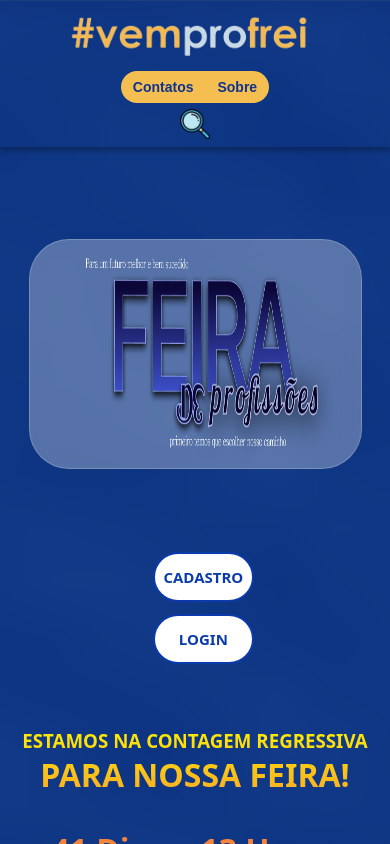
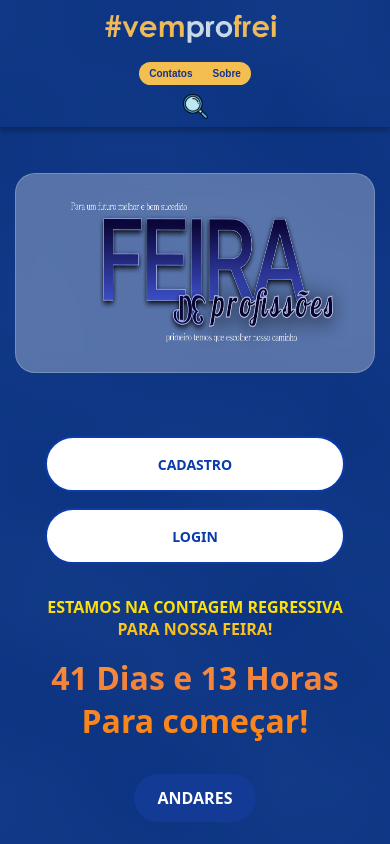
Before and after one commit to Mandeds/Feira-de-Profissoes, a React (Vite) app: page / in a window 390 px wide. Built offline with nearby package versions, Linux system fonts and the light colour scheme.

Commit message:
SeiLa
Segue roteiro

```diff
--- a/src/react/home/style.scss
+++ b/src/react/home/style.scss
@@ -1,13 +1,9 @@
 /* Reset básico de todos os elementos */
 * {
     padding: 0;
-    /* remove espaçamento interno */
     margin: 0;
-    /* remove espaçamento externo */
     box-sizing: border-box;
-    /* inclui padding e border na largura total */
     font-family: system-ui, -apple-system, BlinkMacSystemFont, 'Segoe UI', Roboto, Oxygen, Ubuntu, Cantarell, 'Open Sans', 'Helvetica Neue', sans-serif;
-    /* fonte padrão do sistema */
 }
 
 /* Configuração do body e html */
@@ -16,7 +12,6 @@ html {
     width: 100%;
     height: 100%;
     overflow-x: hidden;
-    /* evita barra horizontal */
 }
 
 /* Container principal da home */
@@ -24,12 +19,10 @@ html {
     min-height: 100vh;
     width: 100%;
     overflow-x: hidden;
-
-    display: flex; /* habilita o flex */
-    justify-content: center; /* centraliza horizontal */
-    align-items: center; /* centraliza vertical */
-    flex-direction: column; /* mantém em coluna (um abaixo do outro) */
-
+    display: flex;
+    justify-content: center;
+    align-items: center;
+    flex-direction: column;
     background:
         linear-gradient(
             rgba(18, 54, 142, 0.7) 50%,
@@ -40,54 +33,51 @@ html {
     background-position: center;
 }
 
-
 /* Header da página */
 header {
     width: 100%;
-    padding: 15px 40px;
+    padding: 15px 20px;
     background-color: transparent;
     display: flex;
     align-items: center;
     justify-content: space-between;
     box-shadow: 0px 4px 5px rgba(0, 0, 0, 0.25);
-    /* sombra abaixo do header */
 }
 
 /* Logo principal */
 header img:nth-child(1) {
-    height: 80px;
+    height: 60px;
+    max-width: 100%;
 }
 
 /* Logo ou ícone secundário */
 header img:nth-child(3) {
-    height: 45px;
+    height: 35px;
+    max-width: 100%;
     transition: all 0.5s ease-in-out;
-    /* efeito suave */
 }
 
 /* Hover do ícone do header */
 header img:nth-child(3):hover {
     transform: scale(1.2);
-    /* aumenta o tamanho ao passar o mouse */
 }
 
 /* Botões / links principais */
 .link,
 .link1 {
     text-decoration: none;
-    /* remove underline */
     background-color: #F4BF50;
     color: #10338D;
     font-family: Arial, Helvetica, sans-serif;
     font-weight: 700;
-    padding: 12px 25px;
+    padding: 10px 20px;
     transition: all 0.3s ease-in-out;
+    font-size: 14px;
 }
 
 /* Bordas arredondadas específicas */
 .link {
     border-radius: 36px 0px 0px 36px;
-    /* arredonda só um lado */
 }
 
 .link1 {
@@ -104,56 +94,55 @@ header img:nth-child(3):hover {
 .container_main {
     display: flex;
     flex-wrap: wrap;
-    /* quebra linhas em telas menores */
     justify-content: center;
-    gap: 6rem;
-    /* espaçamento entre elementos */
-    margin-top: 3rem;
+    gap: 2rem;
+    margin-top: 2rem;
     width: 100%;
+    padding: 0 15px;
 }
 
 .container_principal {
     display: flex;
     flex-direction: column;
     align-items: center;
-    max-width: 600px;
-    /* limite de largura */
+    max-width: 100%;
     width: 100%;
 }
 
 /* Caixa principal da feira */
 .container_principal>.feira {
-    height: 230px;
-    margin: 60px auto 45px auto;
-    padding: 0 20px;
+    height: auto;
+    min-height: 200px;
+    margin: 30px auto 25px auto;
+    padding: 20px;
     background-color: rgba(255, 255, 255, 0.3);
-    /* transparente com blur */
-    border-radius: 40px;
+    border-radius: 30px;
     backdrop-filter: blur(10px);
     -webkit-backdrop-filter: blur(10px);
     border: 1px solid rgba(255, 255, 255, 0.2);
+    width: 100%;
+    max-width: 500px;
 }
 
 /* Container dos botões */
 .botoes {
     display: flex;
     justify-content: center;
-    /* centraliza horizontalmente */
-    gap: 1.2rem;
-    /* espaço entre os botões */
+    gap: 1rem;
     margin-top: 1rem;
+    flex-direction: column;
+    width: 100%;
+    max-width: 400px;
 }
 
 /* Botões */
 .botoes button {
     border-radius: 40px;
-    height: 5rem;
-    width: 15rem;
+    height: 4rem;
+    width: 100%;
     color: #0b3baa;
     background-color: #fff;
-    /* fundo branco */
     border: 2px solid #0b3baa;
-    /* contorno azul */
     font-weight: 600;
     cursor: pointer;
     transition: all 0.3s ease;
@@ -166,72 +155,72 @@ header img:nth-child(3):hover {
 /* Links dentro do botão */
 .botoes button a {
     text-decoration: none;
-    /* remove underline */
     color: inherit;
-    /* herda a cor do botão */
     width: 100%;
     height: 100%;
-    font-size: 20px;
+    font-size: 16px;
     display: flex;
     align-items: center;
     justify-content: center;
     font-weight: 800;
 }
 
-
 /* Hover dos botões */
 .container_principal button:hover {
-    transform: scale(1.1);
+    transform: scale(1.05);
 }
 
 /* Horário em destaque */
 .horario {
     font-weight: 900;
-    font-size: 1.5rem;
-    margin-top: 4rem;
+    font-size: 1.2rem;
+    margin-top: 2rem;
     text-align: center;
-
     background: linear-gradient(360deg, #ff8800, #F4833E, #ffee00);
-    -webkit-background-clip: text; /* necessário no Chrome/Safari */
-    -webkit-text-fill-color: transparent; /* deixa a cor do texto transparente */
-    background-clip: text; /* necessário no Firefox */
-    color: transparent; /* fallback */
+    -webkit-background-clip: text;
+    -webkit-text-fill-color: transparent;
+    background-clip: text;
+    color: transparent;
 }
 
-
 .regressiva {
-    font-size: 4rem;
-    padding-top: 2rem;
-    padding-bottom: 2rem;
+    font-size: 2.5rem;
+    padding-top: 1rem;
+    padding-bottom: 1rem;
+    text-align: center;
 }
 
 .horario h3 {
     color: white;
+    font-size: 1rem;
 }
 
 .paranossafeira {
     color: white;
-    font-size: 2rem;
+    font-size: 1.5rem;
+    text-align: center;
 }
 
 /* Informações da seção */
 .informacoes {
     text-align: center;
+    width: 100%;
 }
 
 .informacoes>h2 {
     color: white;
     font-family: "Roboto";
+    font-size: 1.2rem;
 }
 
 .informacoes>.andares {
     display: inline-block;
-    margin-top: 1.5rem;
-    padding: 1rem 2rem;
+    margin-top: 1rem;
+    padding: 0.8rem 1.5rem;
     background-color: #133A94;
     color: white;
     font-weight: 600;
-    font-size: 20px;
+    font-size: 16px;
     text-decoration: none;
     border-radius: 40px;
     transition: all 0.5s ease;
@@ -242,116 +231,100 @@ header img:nth-child(3):hover {
     display: flex;
     flex-direction: column;
     align-items: center;
-    max-width: 500px;
-    /* não estoura em telas menores */
+    max-width: 100%;
     width: 100%;
-    padding-left: 45px;
+    padding: 0 15px;
+
+
 }
 
 /* Cartão do instituto */
 .card_instituto {
     background-color: #275BD5;
-    padding: .6rem .9rem;
+    padding: 0.5rem 0.8rem;
     border-radius: 15px;
     color: white;
     font-weight: bolder;
-    font-size: 20pt;
+    font-size: 16pt;
     margin-top: 1rem;
     text-align: center;
+    width: 100%;
+    max-width: 400px;
 }
 
 /* Cartões de andares */
 .cards_andares {
     background-color: #FFE8BD;
     width: 100%;
-    padding: 2rem 1rem;
+    max-width: 400px;
+    padding: 1.5rem 1rem;
     margin-top: 0.7rem;
-    border-radius: 40px;
+    border-radius: 30px;
     text-align: center;
 }
 
 .cards_andares h2 {
     font-weight: lighter;
     color: #10338D;
-    margin-bottom: 1.5rem;
+    margin-bottom: 1rem;
+    font-size: 1.2rem;
 }
 
 /* Redes sociais */
 .redesSociais {
     display: flex;
-    gap: 15px;
+    gap: 10px;
     justify-content: center;
     align-items: center;
-    margin-top: 20px;
+    margin-top: 15px;
+    flex-wrap: wrap;
 }
 
 .redesSociais a {
     display: flex;
     justify-content: center;
     align-items: center;
-    width: 50px;
-    height: 50px;
+    width: 40px;
+    height: 40px;
     border-radius: 50%;
-    /* ícones circulares */
     transition: transform 0.3s, box-shadow 0.3s;
-    /* animação hover */
 }
 
 .redesSociais a img {
-    width: 24px;
-    height: 24px;
+    width: 20px;
+    height: 20px;
     filter: brightness(0) invert(1);
-    /* deixa ícone branco */
 }
 
 .redesSociais a:hover {
-    transform: scale(1.2);
-    box-shadow: 0 4px 15px rgba(0, 0, 0, 0.3);
-    /* sombra ao passar mouse */
+    transform: scale(1.1);
+    box-shadow: 0 4px 10px rgba(0, 0, 0, 0.2);
 }
 
 /* Cores específicas para cada rede social */
-.redesSociais a:nth-child(1) {
-    background-color: #1877f2;
-}
-
-/* Facebook */
-.redesSociais a:nth-child(2) {
-    background-color: #e1306c;
-}
-
-/* Instagram */
-.redesSociais a:nth-child(3) {
-    background-color: #000000;
-}
-
-/* TikTok */
-.redesSociais a:nth-child(4) {
-    background-color: #0077b5;
-}
-
-/* LinkedIn */
-.redesSociais a:nth-child(5) {
-    background-color: #ff0000;
-}
-
-/* YouTube */
+.redesSociais a:nth-child(1) { background-color: #1877f2; } /* Facebook */
+.redesSociais a:nth-child(2) { background-color: #e1306c; } /* Instagram */
+.redesSociais a:nth-child(3) { background-color: #000000; } /* TikTok */
+.redesSociais a:nth-child(4) { background-color: #0077b5; } /* LinkedIn */
+.redesSociais a:nth-child(5) { background-color: #ff0000; } /* YouTube */
 
 /* Títulos secundários */
 .container_secundaria h3 {
-    font-size: 2rem;
+    font-size: 1.5rem;
     color: #275BD5;
     margin: 1rem 0;
+    text-align: center;
 }
 
 /* Links adicionais */
 .Link2,
 .Link3 {
     text-decoration: none;
-    font-size: 1.2rem;
+    font-size: 1rem;
     font-weight: 500;
-    padding: 10px 20px;
-    border-radius: 48px;
+    padding: 8px 16px;
+    border-radius: 40px;
+    text-align: center;
 }
 
 .Link2 {
@@ -369,37 +342,34 @@ header img:nth-child(3):hover {
     display: flex;
     justify-content: center;
     flex-wrap: wrap;
-    gap: 1rem;
-    margin-top: 2rem;
+    gap: 0.8rem;
+    margin-top: 1.5rem;
 }
 
 /* Container das escolhas */
 .escolhas {
     display: flex;
     justify-content: center;
-    /* centraliza horizontalmente */
-    margin-top: 2rem;
+    margin-top: 1.5rem;
+    width: 100%;
 }
 
 .escolhas nav ul {
     list-style: none;
-    /* remove bullets */
     display: flex;
-    gap: 1.5rem;
-    /* espaço entre os itens */
+    flex-wrap: wrap;
+    gap: 0.8rem;
     padding: 0;
     margin: 0;
+    justify-content: center;
 }
 
 .escolhas nav ul li {
-    font-size: 30px;
-    padding: 0.6rem 1.2rem;
-    /* espaço interno */
+    font-size: 18px;
+    padding: 0.5rem 1rem;
     border-radius: 40px;
-    /* mesma estética arredondada dos botões */
     border: 2px solid #0b3baa;
-    /* contorno azul igual aos botões */
-    font-weight: 900;
+    font-weight: 700;
     color: rgb(255, 255, 255);
     transition: all 0.3s ease;
     display: flex;
@@ -414,85 +384,68 @@ header img:nth-child(3):hover {
     transform: scale(1.05);
 }
 
-/* Estado ativo opcional */
-.escolhas nav ul li.active {
-    background-color: #f1f1f1;
-    color: #fff;
+/* Posters */
+.andares_fotos {
+    width: 100%;
+    display: flex;
+    justify-content: center;
 }
 
-/* Posters */
-
 .andares_fotos img {
-    height: 570px;
-    border-radius: 20px;
+    width: 100%;
+    max-width: 400px;
+    height: auto;
+    border-radius: 15px;
     cursor: pointer;
 }
 
 /* imagem escondida inicialmente */
 .andares_hidden {
     position: fixed;
-    /* fica fixa na tela */
     top: 50%;
-    /* centraliza vertical */
     left: 50%;
-    /* centraliza horizontal */
     transform: translate(-50%, -50%) scale(0);
-    /* começa "fechada" */
-    height: 570px;
-    border-radius: 20px;
+    max-width: 90%;
+    height: auto;
+    border-radius: 15px;
     opacity: 0;
-    /* invisível */
     transition: all 0.1s ease;
-    /* animação suave */
     z-index: 999;
-    /* fica acima do conteúdo */
 }
 
-/* quando passar o mouse em .andares_fotos */
 .andares_fotos:active .andares_hidden {
     transform: translate(-50%, -50%) scale(1);
-    /* cresce */
     opacity: 1;
-    /* aparece */
-
-
 }
 
 .Mini-Footer {
     background-color: rgb(215, 215, 215);
-
     display: flex;
     justify-content: center;
     align-items: center;
     flex-direction: column;
+    padding: 20px;
+    text-align: center;
 }
 
 .Mini-Footer > .logo2feira > img {
-    height: 300px;
-    margin-top: 5vh;
-}
-
-.Mini-Footer {
-    display: flex;
     width: 100%;
-    justify-content: center; /* centraliza horizontalmente */
-    align-items: center;     /* centraliza verticalmente */
-    text-align: center;      /* centraliza o texto dentro do h1 */
-    padding: 40px 20px;      /* dá espaço ao redor */
-    background-color: #f5f5f5; /* opcional: fundo para ver melhor */
+    max-width: 250px;
+    height: auto;
+    margin-top: 2vh;
 }
 
 .Mini-Footer h1 {
     color: #10338D;
-    font-size: 80px;
-    line-height: 1.2;       /* deixa o espaçamento entre linhas adequado */
-    margin: 0;              /* remove margens padrão */
+    font-size: 2.5rem;
+    line-height: 1.2;
+    margin: 0;
 }
 
 .Mini-Footer h3 {
     color: #10338D;
-    font-size: 60px;
-    padding-top: 5vh;
+    font-size: 1.8rem;
+    padding-top: 2vh;
 }
 
 .sobre_home {
@@ -500,29 +453,30 @@ header img:nth-child(3):hover {
     flex-direction: column;
     align-items: center;
     text-align: center;
-    padding: 8vw 5%; /* padding relativo ao width da tela */
+    padding: 5vw 5%;
     background-color: #f9f9f9;
-    gap: 3vw; /* espaçamento proporcional */
+    gap: 2vw;
     width: 100%;
 }
 
 .sobre_home h1 {
     color: #10338D;
-    font-size: 5vw; /* tamanho relativo à largura da tela */
-    margin-bottom: 1.5vw;
+    font-size: 2.2rem;
+    margin-bottom: 1rem;
     font-weight: 700;
 }
 
 .sobre_home p {
     color: #333;
-    font-size: 1.5vw; /* proporcional à tela */
-    line-height: 1.8;
-    max-width: 80%; /* ocupa 80% do container */
+    font-size: 1rem;
+    line-height: 1.6;
+    max-width: 90%;
     margin: 0 auto;
 }
 
 .sobre_home img {
-    width: 20vw; /* proporcional à tela */
+    width: 100%;
+    max-width: 300px;
     height: auto;
     border-radius: 10px;
     box-shadow: 0 4px 15px rgba(0,0,0,0.1);
@@ -530,67 +484,73 @@ header img:nth-child(3):hover {
 
 .img_antiga_feira {
     display: flex;
-    flex-direction: column; /* coluna: cada div uma abaixo da outra */
-    align-items: center; /* centraliza as colunas horizontalmente */
-    gap: 30px; /* espaço entre as divs/colunas */
+    flex-direction: column;
+    align-items: center;
+    gap: 20px;
     padding: 20px;
+    width: 100%;
 }
 
 .img_antiga_feira > div {
     display: grid;
-    grid-template-columns: repeat(5, 1fr); /* 5 imagens por linha */
-    gap: 10px; /* espaço entre imagens */
+    grid-template-columns: repeat(2, 1fr);
+    gap: 10px;
+    width: 100%;
+    max-width: 600px;
 }
 
 .img_antiga_feira img {
-    width: 100%; /* ocupa todo o espaço da célula do grid */
-    height: auto; /* mantém proporção da imagem */
-    border-radius: 8px; /* cantos arredondados */
-    transition: transform 0.3s ease; /* transição suave para o hover */
-    cursor: pointer; /* muda o cursor ao passar o mouse */
+    width: 100%;
+    height: auto;
+    border-radius: 8px;
+    transition: transform 0.3s ease;
+    cursor: pointer;
 }
 
 .img_antiga_feira img:hover {
-    transform: scale(1.1); /* efeito de zoom */
-    filter: brightness(1.4);
+    transform: scale(1.05);
+    filter: brightness(1.2);
 }
 
 .img_antiga_feira h1 {
-    font-size: 50px;
+    font-size: 1.8rem;
     color: #10338D;
     background-color: white;
-    border-radius: 80px;
-    padding: 30px;
+    border-radius: 40px;
+    padding: 15px 25px;
+    text-align: center;
 }
 
 .patrocinadores {
     text-align: center;
-  padding: 40px 20px;
+    padding: 30px 15px;
     background: #f9f9f9;
+    width: 100%;
 }
 
 .patrocinadores h1 {
-  font-size: 2rem;
+    font-size: 1.8rem;
     color: #10338D;
-  margin-bottom: 30px;
+    margin-bottom: 20px;
 }
 
 .carousel {
     overflow: hidden;
     width: 100%;
+    position: relative;
 }
 
 .carousel-track {
     display: flex;
-  gap: 40px;
-  animation: scroll 20s linear infinite; /* movimento automático */
+    gap: 20px;
+    animation: scroll 20s linear infinite;
 }
 
 .carousel-track img {
-  height: 100px; /* altura fixa para padronizar */
-  width: auto;   /* mantém proporção */
+    height: 60px;
+    width: auto;
     object-fit: contain;
-  filter: grayscale(20%); /* leve estilização opcional */
+    filter: grayscale(20%);
     transition: transform 0.3s ease, filter 0.3s ease;
 }
 
@@ -601,40 +561,23 @@ header img:nth-child(3):hover {
 
 .parceiros {
     text-align: center;
-  padding: 40px 20px;
+    padding: 30px 15px;
     background: #f9f9f9;
     position: relative;
+    width: 100%;
 }
 
 .parceiros h1 {
-  font-size: 2rem;
+    font-size: 1.8rem;
     color: #10338D;
-  margin-bottom: 20px;
-}
-
-.carousel {
-  position: relative;
-  overflow: hidden;
-  width: 90%;
-  margin: 0 auto;
-}
-
-.carousel-track {
-  display: flex;
-  transition: transform 0.5s ease;
+    margin-bottom: 15px;
 }
 
 .carousel-track img {
-  height: 100px;
+    height: 70px;
     width: auto;
-  margin: 0 20px;
+    margin: 0 10px;
     object-fit: contain;
-  transition: transform 0.3s ease, filter 0.3s ease;
-}
-
-.carousel-track img:hover {
-  transform: scale(1.1);
-  filter: brightness(1.2);
 }
 
 /* botões */
@@ -645,8 +588,8 @@ header img:nth-child(3):hover {
     background: rgba(0, 0, 0, 0.5);
     border: none;
     color: white;
-  font-size: 2rem;
-  padding: 10px;
+    font-size: 1.5rem;
+    padding: 8px;
     cursor: pointer;
     border-radius: 50%;
     z-index: 2;
@@ -658,30 +601,32 @@ header img:nth-child(3):hover {
 }
 
 .carousel .prev {
-  left: 10px;
+    left: 5px;
 }
 
 .carousel .next {
-  right: 10px;
+    right: 5px;
 }
 
 .footer {
-  background-color: #1f4287; // azul do fundo
+    background-color: #1f4287;
     color: #fff;
-  padding: 50px 20px;
+    padding: 30px 15px;
     font-family: Arial, sans-serif;
     width: 100%;
 
     .footer-container {
         display: flex;
         flex-wrap: wrap;
-    gap: 15vh;
+        gap: 2rem;
         max-width: 1200px;
         margin: 0 auto;
+        justify-content: center;
     }
 
     .footer-column {
-    flex: 1 1 200px;
+        flex: 1 1 250px;
+        min-width: 250px;
 
         h3 {
             margin-bottom: 10px;
@@ -731,8 +676,8 @@ header img:nth-child(3):hover {
 }
 
 .contatos_home {
-  background-color: #EAF3FE; /* fundo azul clarinho */
-  padding: 40px 20px;
+    background-color: #EAF3FE;
+    padding: 30px 15px;
     width: 100%;
 }
 
@@ -745,9 +690,9 @@ header img:nth-child(3):hover {
 }
 
 .contatos_home .mapa {
-  flex: 1 1 500px; /* cresce e respeita tamanho mínimo */
+    flex: 1 1 100%;
     min-width: 300px;
-  height: 400px;
+    height: 300px;
     border-radius: 10px;
     overflow: hidden;
     box-shadow: 0 4px 8px rgba(0, 0, 0, 0.2);
@@ -760,7 +705,7 @@ header img:nth-child(3):hover {
 }
 
 .contatos_home .contatos-info {
-  flex: 1 1 300px;
+    flex: 1 1 100%;
     min-width: 250px;
     background-color: #ffffff;
     padding: 20px;
@@ -771,11 +716,11 @@ header img:nth-child(3):hover {
 .contatos_home .contatos-info h1 {
     color: #034f84;
     margin-bottom: 15px;
-  font-size: 1.8rem;
+    font-size: 1.5rem;
 }
 
 .contatos_home .contatos-info p {
-  font-size: 1rem;
+    font-size: 0.9rem;
     margin: 8px 0;
 }
 
@@ -785,15 +730,83 @@ header img:nth-child(3):hover {
 
 .img-wrapper {
     display: flex;
-  justify-content: end;
-  align-items: end;
+    justify-content: center;
+    align-items: center;
     margin-top: 20px;
-  padding-right: 10vh;
+    padding-right: 0;
 }
 
 /* Telas até tablets */
 @media (max-width: 768px) {
+    header {
+        flex-direction: row;
+        justify-content: space-between;
+        padding: 10px 15px;
+    }
 
+    header img:nth-child(1) {
+        height: 50px;
+    }
+
+    header img:nth-child(3) {
+        height: 30px;
+    }
+
+    .navegar {
+        flex-direction: row;
+        gap: 10px;
+    }
+
+    .link, .link1 {
+        font-size: 12px;
+        padding: 8px 12px;
+    }
+
+    .container_main {
+        gap: 1.5rem;
+        margin-top: 1.5rem;
+    }
+
+    .feira {
+        margin: 20px auto;
+    }
+
+    .botoes {
+        max-width: 300px;
+    }
+
+    .botoes button {
+        height: 3.5rem;
+    }
+
+    .horario {
+        font-size: 1rem;
+    }
+
+    .regressiva {
+        font-size: 2rem;
+    }
+
+    .andares_fotos img {
+        max-width: 350px;
+    }
+
+    .img_antiga_feira > div {
+        grid-template-columns: repeat(2, 1fr);
+    }
+
+    .img_antiga_feira h1 {
+        font-size: 1.5rem;
+        padding: 10px 20px;
+    }
+
+    .carousel-track img {
+        height: 50px;
+    }
+}
+
+/* Telas até celular pequeno */
+@media (max-width: 480px) {
    header {
     flex-direction: column;
     justify-content: center;
@@ -803,184 +816,137 @@ header img:nth-child(3):hover {
   }
 
     header img:nth-child(1) {
-    height: 55px;
+        height: 40px;
     }
 
     header img:nth-child(3) {
-    height: 30px;
+        height: 25px;
     }
 
-  .navegar {
-    flex-direction: row;
-    gap: 15px;
+    .link, .link1 {
+        font-size: 10px;
+        padding: 6px 10px;
     }
 
     .container_main {
-    flex-direction: column;
-    justify-content: center;
-    margin-top: 2rem;
-    padding: 0 10px;
+        gap: 1rem;
+        margin-top: 1rem;
     }
 
-  .feira {
-    width: 90%;
-    max-height: 250px;
-    margin: 0 auto;
+    .container_principal>.feira {
+        padding: 15px;
+        border-radius: 20px;
     }
 
-  .botoes {
-    flex-direction: column;
-    gap: 12px;
+    .botoes button a {
+        font-size: 14px;
     }
 
-  .botoes button {
-    width: 120%;
-    height: 50px;
+    .Mini-Footer h1 {
+        font-size: 2rem;
     }
 
-  .horario {
+    .Mini-Footer h3 {
+        font-size: 1.5rem;
+    }
+
+    .sobre_home h1 {
+        font-size: 1.8rem;
+    }
+
+    .sobre_home p {
+        font-size: 0.9rem;
+    }
+
+    .img_antiga_feira > div {
+        grid-template-columns: 1fr;
+    }
+
+    .img_antiga_feira img {
+        width: 100%;
+    }
+
+
+    .container_secundaria {
+        .card_instituto {
             font-size: 1rem;
+            padding: 0.4rem 0.6rem;
             text-align: center;
         }
 
-  .regressiva {
-    font-size: 2rem;
-    text-align: center;
+        .cards_andares {
+            padding: 1rem;
+
+            h2 {
+                font-size: 1.1rem;
             }
 
-  .andares_fotos img {
-    max-width: 100%;
-    height: auto;
+            h3 {
+                font-size: 1.2rem !important;
+                margin: 0.5rem 0;
             }
 
-  .img_antiga_feira .img1,
-  .img_antiga_feira .img2,
-  .img_antiga_feira .img3 {
-    display: grid;
-    grid-template-columns: repeat(2, 1fr);
-  }
-
-  .img_antiga_feira{
-    h1{
-      margin-right: 85%;
-      font-size: 0.8rem;
-    }
-  }
-
-  .img_antiga_feira img {
-    width: 70%;
-    height: auto;
-    border-radius: 8px;
-  }
-
-  .carousel-track img {
-    height: 60px;
-  }
-
-  .contatos-wrapper {
-    flex-direction: column;
-    align-items: center;
-    gap: 20px;
-  }
-
-  .mapa {
-    width: 100%;
-    height: 200px;
-  }
-
-  .contatos-info {
-    width: 100%;
-    text-align: center;
-  }
-
-  .footer-container {
-    grid-template-columns: 1fr;
-    text-align: center;
-    gap: 20px;
-  }
-
-
-
-
-}
-
-/* Telas até celular pequeno */
-@media (max-width: 480px) {
-  .link, .link1 {
-    font-size: 14px;
-    padding: 8px 12px;
-  }
-
-  .botoes button a {
-    font-size: 15px;
-  }
-
-  .Mini-Footer h1 {
-    font-size: 28px;
-    line-height: 1.3;
-  }
-
-  .Mini-Footer h3 {
-    font-size: 20px;
-  }
-
-  .sobre_home h1 {
-    font-size: 8vw;
-    text-align: center;
-  }
-
-  .sobre_home p {
-    font-size: 4vw;
-    text-align: justify;
-  }
-
-  .sobre_home img {
-    width: 60vw;
-    margin: 0 auto;
-  }
-
-  .img_antiga_feira .img1,
-  .img_antiga_feira .img2,
-  .img_antiga_feira .img3 {
-    grid-template-columns: 350px 4fr;
-    max-width: 20%;
-    height: 5%;
-    margin-right: 70%;
-  }
-
-  .container_secundaria{
-    .card_instituto{
-      margin-right: 12%;
-      font-size: 1.2rem;
-    }
-    .imagens{
-      margin-right: 12%;
-    }
-    .cards_andares{
-      margin-right: 12%;
-    }
-
-  }
-
-  .escolhas{
-    nav{
-      ul{
-        flex-direction: column;
+            ul li {
+                font-size: 0.85rem;
+                text-align: left;
+                padding-left: 1.2rem;
             }
         }
     }
 
+    /* Ajuste para o layout das escolhas em mobile */
+    .escolhas nav ul {
+        flex-direction: column;
+        align-items: center;
+
+        li {
+            width: 80%;
+            text-align: center;
+            justify-content: center;
+        }
+    }
+
+    .escolhas nav ul {
+        flex-direction: column;
+        align-items: center;
+    }
+
+    .escolhas nav ul li {
+        font-size: 16px;
+        padding: 0.4rem 0.8rem;
+    }
+
     .redesSociais a {
-    width: 40px;
-    height: 40px;
+        width: 35px;
+        height: 35px;
     }
 
     .redesSociais img {
-    width: 20px;
-    height: 20px;
+        width: 18px;
+        height: 18px;
     }
 
-  .footer{
-    margin-bottom: 0;
+    .carousel button {
+        font-size: 1.2rem;
+        padding: 6px;
+    }
+
+    .footer {
+        padding: 20px 10px;
+
+
+        .footer-container {
+            gap: 1.5rem;
+        }
+
+        .footer-column {
+            flex: 1 1 100%;
         }
     }
+}
+
+/* Animação do carousel */
+@keyframes scroll {
+    0% { transform: translateX(0); }
+    100% { transform: translateX(-50%); }
+}
```
Also changed, not shown: src/react/home/home.jsx (+4 -4 lines). Lines whose indentation alone changed are shown as unchanged.
